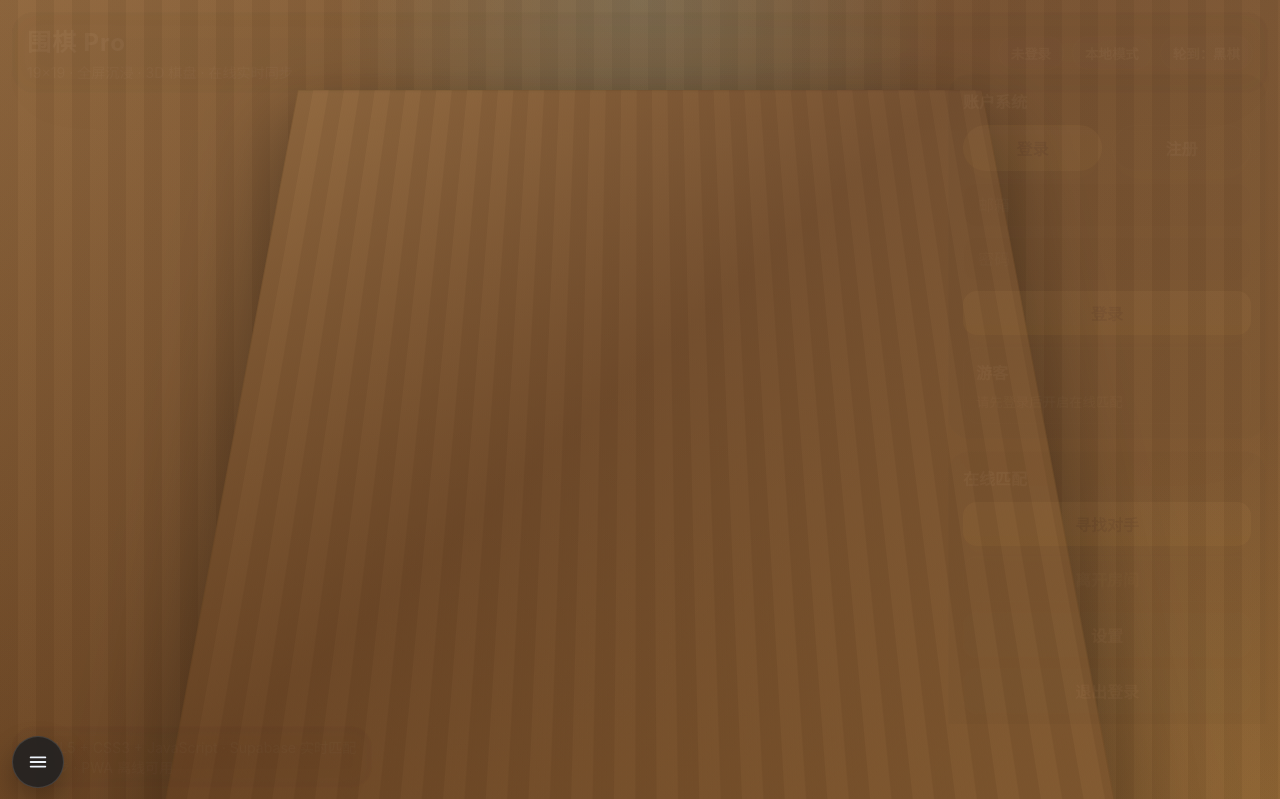
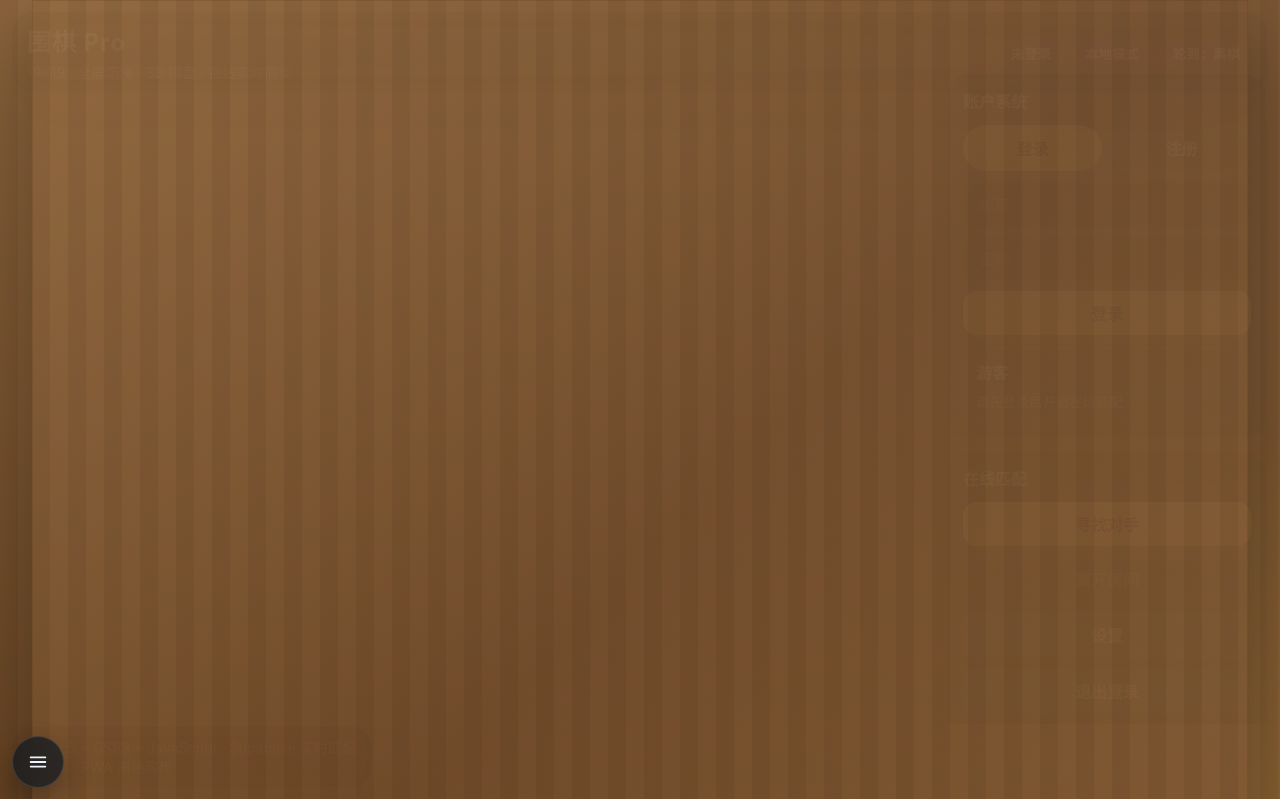
Before and after one commit to xiao7511/go-game-app, a plain HTML site: page index.html in a window 1280 px wide. Both pictures are taken after a click on the button "登录并进入". Shown: the top 799 px of the page. Drawn offline with nearby package versions, Linux system fonts and the light colour scheme.

Commit message:
Fallback to flat board and clear login overlay

```diff
--- a/game.js
+++ b/game.js
@@ -46,10 +46,11 @@
   }
 
   function hideAuthOverlay() {
-    if (!authOverlay) return;
-    authOverlay.style.display = 'none';
-    authOverlay.remove();
-    authOverlay = null;
+    const overlay = document.getElementById('login-overlay') || authOverlay;
+    if (!overlay) return;
+    overlay.style.display = 'none';
+    overlay.remove();
+    if (authOverlay === overlay) authOverlay = null;
   }
 
   function showAuthOverlay() {
@@ -65,6 +66,11 @@
       hideAuthOverlay();
       if (shell) shell.style.display = 'grid';
       if (stage) stage.style.display = 'grid';
+      const overlay = document.getElementById('login-overlay');
+      if (overlay) {
+        overlay.style.display = 'none';
+        overlay.remove();
+      }
       if (authOverlay) {
         authOverlay.style.display = 'none';
         authOverlay.remove();
@@ -167,6 +173,11 @@
 
     authOverlay.querySelector('#guest-login-btn')?.addEventListener('click', () => {
       console.log('Login Clicked');
+      const overlay = document.getElementById('login-overlay');
+      if (overlay) {
+        overlay.style.display = 'none';
+        overlay.remove();
+      }
       setLoggedIn(true);
     });
     authOverlay.querySelector('#guest-login-btn-secondary')?.addEventListener('click', () => {
--- a/index.html
+++ b/index.html
@@ -250,15 +250,16 @@
     }
 
     .board-stage {
-      width: min(100vw, 100vh);
-      height: min(100vw, 100vh);
-      max-width: 100vw;
-      max-height: 100vh;
-      transform: perspective(1000px) rotateX(25deg);
+      width: min(95vw, 95vw);
+      height: min(95vw, 95vw);
+      max-width: 95vw;
+      max-height: 95vw;
+      transform: perspective(1000px) rotateX(0deg);
       transform-origin: center center;
       display: grid;
       place-items: center;
       overflow: visible;
+      margin: 0 auto;
     }
 
     .board-wrap {
--- a/sw.js
+++ b/sw.js
@@ -1,4 +1,4 @@
-const CACHE_NAME = 'go-game-pro-v6';
+const CACHE_NAME = 'go-game-pro-v8';
 const ASSETS = [
   '/go-game-app/',
   '/go-game-app/index.html',
```
